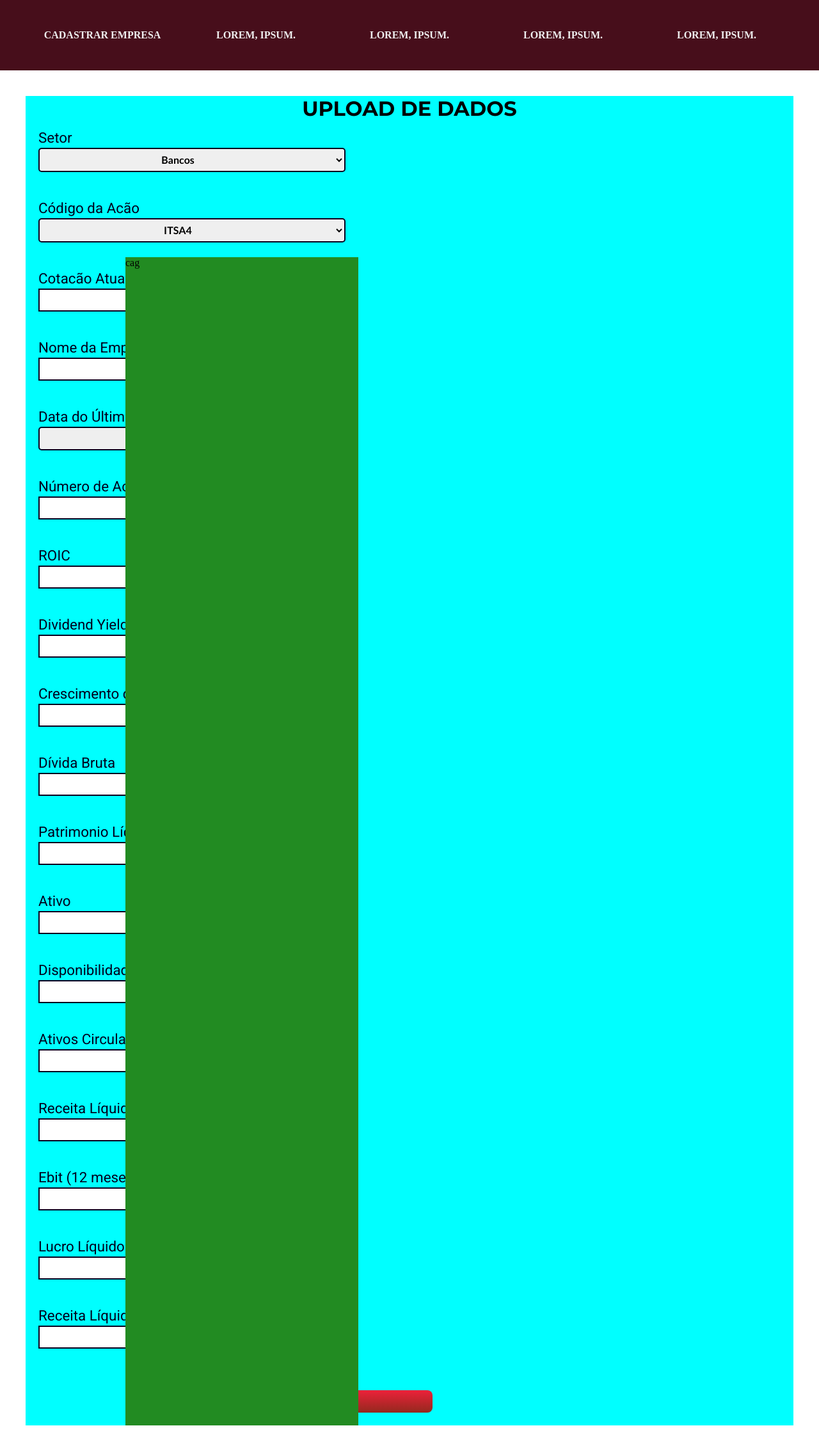
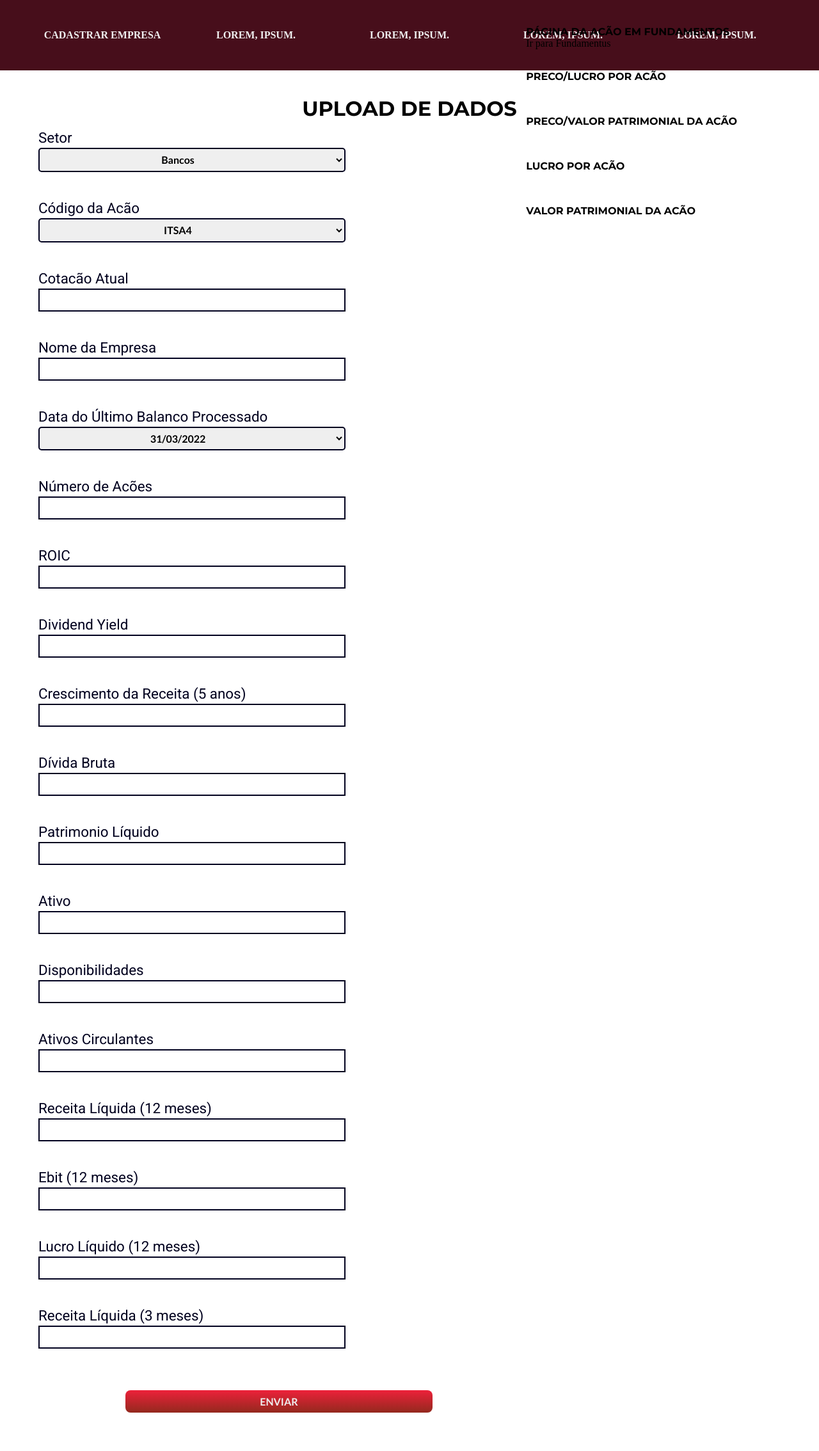
Before and after one commit to Lucas-Oliveira-wd/htdocs, a PHP site: page / in a window 1280 px wide. Shown: the whole page at 64% size. Run offline with PHP 8.4, Linux system fonts and the light colour scheme.

Commit message:
:flag_checkered: algumas infs estao aparecendo quendo o form é preechido, falta fazer o form aceitar alguns números negativos

```diff
--- /dev/null
+++ b/css/form-inf.css
@@ -0,0 +1,12 @@
+.inf-item{
+    min-height: 60px;
+    margin-bottom: 10px;
+}
+
+.inf-item h3{
+    font-size: 1rem;
+}
+
+.inf-item a{
+    color: #000;
+}
--- a/css/formUp.css
+++ b/css/formUp.css
@@ -4,7 +4,6 @@
 }
 #secForm .container{
     position: relative;
-    background-color: aqua;
 }
 .stTitle{
     text-align: center;
@@ -27,10 +26,9 @@ form[name='up']{
 }
 
 #secForm .inform{
-    background-color: forestgreen;
-    position: absolute;
-    right: 0%;
-    top: 10%;
-    left: 30%;
+    position: fixed;
+    right: 10%;
+    top: 5%;
+    max-width: fit-content;
     bottom: 0;
 }
--- a/index.html
+++ b/index.html
@@ -12,8 +12,9 @@
     <link type="text/css" rel="stylesheet" href="css/geral.css"/>
     <link type="text/css" rel="stylesheet" href="css/formUp.css"/>
     <link type="text/css" rel="stylesheet" href="css/header.css"/>
+    <link type="text/css" rel="stylesheet" href="css/form-inf.css"/>
 </head>
-<body onload="writeCod (document.querySelector('#setor'))">
+<body onload="writeCod (document.querySelector('#setor')); showInf()">
     <header>
         <div class="container">
             <nav>
@@ -45,14 +46,14 @@
 
         <div class="formItem">
             <label for="setor">Setor</label><br>
-            <select aria-placeholder='Setor' onblur="checkEmpty(this)" onchange="writeCod(this);wrtEmpName(this);" name="setor" id="setor">
+            <select aria-placeholder='Setor' onblur="checkEmpty(this)" onchange="writeCod(this);wrtEmpName(this); showInf()" name="setor" id="setor">
                 <!-- os options vao ser escritos em js -->
             </select>
             <span class='spanCampEmpty'>*Campo vazio!</span>
         </div>
         <div class="formItem">
             <label for="cod">Código da Acão</label><br>
-            <select id="cod" name='cod' onblur='checkEmpty(this)'>
+            <select id="cod" name='cod' onblur='checkEmpty(this)' onchange="showInf();wrtEmpName()">
 
             </select>
             <span class='spanCampEmpty'>*Campo vazio!</span>
@@ -61,19 +62,19 @@
         <!--    Cotacão atual   -->
         <div class="formItem"Cotacão Atual>
             <label for="cot">Cotacão Atual</label><br>
-            <input onkeyup="justNumbersReal (this);toReal(this)" onblur='checkEmpty(this)' name="cot" id="cot" type="text">
+            <input onkeyup="justNumbersReal (this);toReal(this)" onblur='checkEmpty(this);showInf()' name="cot" id="cot" type="text">
             <span class='spanCampEmpty'>*Campo vazio!</span>
         </div>
 
         <div class="formItem">
             <label for="empName">Nome da Empresa</label><br>
-            <input onblur='checkEmpty(this)' name="empName" id="empName" type="text">
+            <input name="empName" id="empName" type="text">
             <span class='spanCampEmpty'>*Campo vazio!</span>
         </div>
 
         <div class="formItem">
             <label for="ultBal">Data do Último Balanco Processado</label><br>
-            <select onblur='checkEmpty(this)' name="ultBal" id="ultBal">
+            <select onchange="showInf()" onblur='checkEmpty(this)' name="ultBal" id="ultBal">
             <option selected value="2022-03-31">31/03/2022</option>
             <option value="2022-06-31">31/06/2022</option>
             </select>
@@ -83,97 +84,166 @@
         <!--    Numero de acoes   -->
         <div class="formItem">
             <label for="nAcoes">Número de Acões</label><br>
-            <input onblur='checkEmpty(this)' onkeyup="justNumbers(this)" name="nAcoes" id="nAcoes" type="text">
+            <input onblur='checkEmpty(this);showInf()' onkeyup="justNumbers(this)" name="nAcoes" id="nAcoes" type="text">
             <span class='spanCampEmpty'>*Campo vazio!</span>
         </div>
 
         <!--    ROIC   -->
         <div class="formItem">
             <label for="roic">ROIC</label><br>
-            <input onkeyup="justNumbersPerc(this);toPercent(this)" onblur='checkEmpty(this)' name='roic' id='roic' type="text">
+            <input onkeyup="justNumbersPerc(this);toPercent(this)" onblur='checkEmpty(this);showInf()' name='roic' id='roic' type="text">
             <span class='spanCampEmpty'>*Campo vazio!</span>
         </div>
 
         <!--    Dividend Yield   -->
         <div class="formItem">
             <label for="dYield">Dividend Yield</label><br>
-            <input onblur='checkEmpty(this)' onkeyup="justNumbersPerc(this);toPercent(this)" name='dYield' id='dYield' type="text">
+            <input onblur='checkEmpty(this);showInf()' onkeyup="justNumbersPerc(this);toPercent(this)" name='dYield' id='dYield' type="text">
             <span class='spanCampEmpty'>*Campo vazio!</span>
         </div>
 
         <!--    Crescimento da Receita   -->
         <div class="formItem">
             <label for="crescres">Crescimento da Receita (5 anos)</label><br>
-            <input onkeyup="justNumbersPerc(this);toPercent(this)" onblur='checkEmpty(this)' name='cresres' id='cresres' type="text">
+            <input onkeyup="justNumbersPerc(this);toPercent(this)" onblur='checkEmpty(this);showInf()' name='cresres' id='cresres' type="text">
             <span class='spanCampEmpty'>*Campo vazio!</span>
         </div>
 
         <!--    Divida Bruta   -->
         <div class="formItem">
             <label for="divB">Dívida Bruta</label><br>
-            <input onblur='checkEmpty(this)'  onkeyup="justNumbers(this)"  name="divB" id="divB" type="text">
+            <input onblur='checkEmpty(this);showInf()'  onkeyup="justNumbers(this)"  name="divB" id="divB" type="text">
             <span class='spanCampEmpty'>*Campo vazio!</span>
         </div>
 
         <!--    Patrimonio Líquido   -->
         <div class="formItem">
             <label for="patLiq">Patrimonio Líquido</label><br>
-            <input onblur='checkEmpty(this)'   onkeyup="justNumbers(this)"  name="patLiq" id="patLiq" type="text"><span class='spanCampEmpty'>*Campo vazio!</span>
+            <input onblur='checkEmpty(this);showInf()'   onkeyup="justNumbers(this)"  name="patLiq" id="patLiq" type="text"><span class='spanCampEmpty'>*Campo vazio!</span>
         </div>
 
         <!--    Ativos   -->
         <div class="formItem">
             <label for="ativ">Ativo</label><br>
-            <input onblur='checkEmpty(this)'   onkeyup="justNumbers(this)"  name="ativ" id="ativ" type="text">
+            <input onblur='checkEmpty(this);showInf()'   onkeyup="justNumbers(this)"  name="ativ" id="ativ" type="text">
             <span class='spanCampEmpty'>*Campo vazio!</span>
         </div>
 
         <!--    Disponibilidades   -->
         <div class="formItem">
             <label for="disp">Disponibilidades</label><br>
-            <input onblur='checkEmpty(this)'   onkeyup="justNumbers(this)"  name="disp" id="disp" type="text">
+            <input onblur='checkEmpty(this);showInf()'   onkeyup="justNumbers(this)"  name="disp" id="disp" type="text">
             <span class='spanCampEmpty'>*Campo vazio!</span>
         </div>
 
         <!--    Ativos Circulantes  -->
         <div class="formItem">
             <label for="ativC">Ativos Circulantes</label><br>
-            <input onblur='checkEmpty(this)'   onkeyup="justNumbers(this)"  name="ativC" id="ativC" type="text">
+            <input onblur='checkEmpty(this);showInf()'   onkeyup="justNumbers(this)"  name="ativC" id="ativC" type="text">
             <span class='spanCampEmpty'>*Campo vazio!</span>
         </div>
 
         <!--    Receita Liquida 12 meses   -->
         <div class="formItem">
             <label for="recL12">Receita Líquida (12 meses)</label><br>
-            <input onkeyup="justNumbers(this)"  onblur='checkEmpty(this)' name="recL12" id="recL12" type="text"><span class='spanCampEmpty'>*Campo vazio!</span>
+            <input onkeyup="justNumbers(this);showInf()"  onblur='checkEmpty(this)' name="recL12" id="recL12" type="text"><span class='spanCampEmpty'>*Campo vazio!</span>
         </div>
 
         <!--    EEBIT 12 meses   -->
         <div class="formItem">
             <label for="ebit12">Ebit (12 meses)</label><br>
-            <input onblur='checkEmpty(this)'   onkeyup="justNumbers(this)"  name="ebit12" id="ebit12" type="text"><span class='spanCampEmpty'>*Campo vazio!</span>
+            <input onblur='checkEmpty(this);showInf()'   onkeyup="justNumbers(this)"  name="ebit12" id="ebit12" type="text"><span class='spanCampEmpty'>*Campo vazio!</span>
         </div>
 
         <!--    Lucro Liquido 12 meses   -->
         <div class="formItem">
             <label for="lucLiq12">Lucro Líquido (12 meses)</label><br>
-            <input onblur='checkEmpty(this)'  onkeyup="justNumbers(this)" name="lucLiq12" id="lucLiq12" type="text"><span class='spanCampEmpty'>*Campo vazio!</span>
+            <input onblur='checkEmpty(this);showInf()'  onkeyup="justNumbers(this)" name="lucLiq12" id="lucLiq12" type="text"><span class='spanCampEmpty'>*Campo vazio!</span>
         </div>
 
         <!--    receita Liquida 3 meses  -->
         <div class="formItem">
             <label for="recL3">Receita Líquida (3 meses)</label><br>
-            <input onblur='checkEmpty(this)'  onkeyup="justNumbers(this)"   name="recL3" id="recL3" type="text"><span class='spanCampEmpty'>*Campo vazio!</span>
+            <input onblur='checkEmpty(this);showInf()'  onkeyup="justNumbers(this)"   name="recL3" id="recL3" type="text"><span class='spanCampEmpty'>*Campo vazio!</span>
         <input type='submit' value="Enviar">
+        </div>
     </form>
+
+    <!--        Informacoes que serao mostradas enquanto o form é preenchido        -->
     <div class="inform">
-        cag
+        <div class="inf-item">
+            <div class="inf-tittle">
+                <h3>Página da acão em Fundamentos</h3>
+            </div>
+            <div class="inf-body" id="inf-link-fund"></div>
+        </div>
+        <div class="inf-item">
+            <div class="inf-tittle">
+                <h3>Preco/Lucro por Acão</h3>
+            </div>
+            <div class="inf-body" id="inf-pl"></div>
+        </div>
+        <div class="inf-item">
+            <div class="inf-tittle">
+                <h3>Preco/Valor Patrimonial da Acão</h3>
+            </div>
+            <div class="inf-body" id="inf-pvp"></div>
+        </div>
+        <div class="inf-item">
+            <div class="inf-tittle">
+                <h3>Lucro por Acão</h3>
+            </div>
+            <div class="inf-body" id="inf-lpa"></div>
+        </div>
+        <div class="inf-item">
+            <div class="inf-tittle">
+                <h3>Valor Patrimonial da Acão</h3>
+            </div>
+            <div class="inf-body" id="inf-vpa"></div>
+        </div>
+        <div class="inf-item">
+            <div class="inf-tittle">
+                <h3></h3>
+            </div>
+            <div class="inf-body"></div>
+        </div>
+        <div class="inf-item">
+            <div class="inf-tittle">
+                <h3></h3>
+            </div>
+            <div class="inf-body"></div>
+        </div>
+        <div class="inf-item">
+            <div class="inf-tittle">
+                <h3></h3>
+            </div>
+            <div class="inf-body"></div>
+        </div>
+        <div class="inf-item">
+            <div class="inf-tittle">
+                <h3></h3>
+            </div>
+            <div class="inf-body"></div>
+        </div>
+        <div class="inf-item">
+            <div class="inf-tittle">
+                <h3></h3>
+            </div>
+            <div class="inf-body"></div>
+        </div>
+        <div class="inf-item">
+            <div class="inf-tittle">
+                <h3></h3>
+            </div>
+            <div class="inf-body"></div>
+        </div>
     </div>
 </div>
 </section>
 <script src = "js/formValidate.js"></script>
 <script src = "js/selectConstruction.js"></script>
 <script src = "js/empName.js"></script>
+<script src = "js/inf.js"></script>
 
 </body>
 </html>
```
Also changed, not shown: js/formValidate.js (+3 -6 lines), js/inf.js (added, +48 -0 lines).
